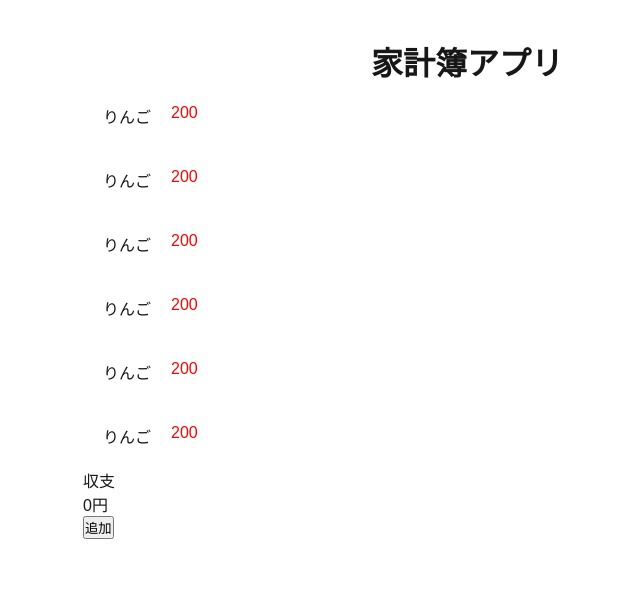
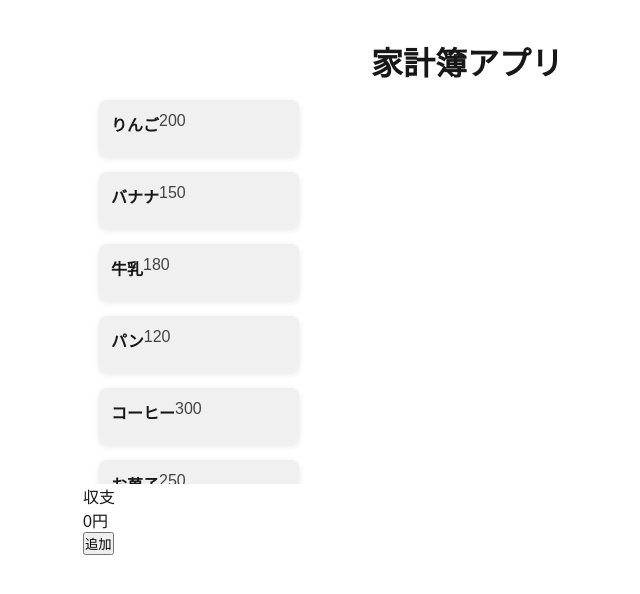
Before and after one commit to yuuri-dev/kakeibo-app2, a Next.js app: page / in a window 1280 px wide. Shown: the top 594 px of the page, without its empty margins (45-685 px from the left). Built offline with nearby package versions, Linux system fonts and the light colour scheme.

Commit message:
スクロールの実装

```diff
--- a/src/components/List/List.module.css
+++ b/src/components/List/List.module.css
@@ -1,13 +1,32 @@
-
-.card{
-    display: flex;
-    padding: 20px;
+.scroll_container {
+  max-height: 400px; /* スクロールエリアの高さ（好きに調整OK） */
+  overflow-y: auto;
+  display: flex;
+  flex-direction: column; /* 縦に並べる */
+  gap: 16px;
+  padding: 16px;
 }
 
-.card_title{
-    padding-right: 20px;
+/* カードを横に並べる */
+.card {
+  display: flex;
+  width: 200px;
+  height: 60px;
+  background-color: #f0f0f0;
+  border-radius: 8px;
+  padding: 12px;
+  box-shadow: 0 2px 6px rgba(0, 0, 0, 0.1);
 }
 
-.card_price{
-    color:red
+/* タイトルと価格（任意） */
+.card_title {
+  font-weight: bold;
+  margin-bottom: 8px;
+  text-align: center;
 }
+
+.card_price {
+  font-size: 16px;
+    margin: 0;
+  color: #444;
+}
--- a/src/components/List/index.jsx
+++ b/src/components/List/index.jsx
@@ -3,47 +3,41 @@ import { Params_Context } from '../../pages/index';
 import styles from '@/components/List/List.module.css';
 
 let lists = [
-  {
-    item: 'りんご',
-    balance: 200,
-  },
-  {
-    item: 'りんご',
-    balance: 200,
-  },
-  {
-    item: 'りんご',
-    balance: 200,
-  },
-  {
-    item: 'りんご',
-    balance: 200,
-  },
-  {
-    item: 'りんご',
-    balance: 200,
-  },
-  {
-    item: 'りんご',
-    balance: 200,
-  },
+  { key: 1, item: 'りんご', balance: 200 },
+  { key: 2, item: 'バナナ', balance: 150 },
+  { key: 3, item: '牛乳', balance: 180 },
+  { key: 4, item: 'パン', balance: 120 },
+  { key: 5, item: 'コーヒー', balance: 300 },
+  { key: 6, item: 'お菓子', balance: 250 },
+  { key: 7, item: '卵', balance: 220 },
+  { key: 8, item: '野菜ジュース', balance: 190 },
+  { key: 9, item: 'チーズ', balance: 260 },
+  { key: 10, item: 'カップ麺', balance: 140 },
+  { key: 11, item: '納豆', balance: 100 },
+  { key: 12, item: 'ヨーグルト', balance: 230 },
+  { key: 13, item: 'ハム', balance: 280 },
+  { key: 14, item: '水', balance: 110 },
+  { key: 15, item: 'トマト', balance: 170 },
+  { key: 16, item: 'じゃがいも', balance: 130 },
 ];
 
 export default function List() {
   const { sum } = useContext(Params_Context);
   return (
     <div>
+      <div className={styles.scroll_container}>
         {lists.map((obj) => {
           return (
-          <div className={styles.card}>
+            <div className={styles.card} key={obj.key}>
               <p className={styles.card_title}>{obj.item}</p>
               <p className={styles.card_price}>{obj.balance}</p>
             </div>
           );
         })}
+      </div>
       <div>
         <p>収支</p>
-        <p>{sum > 0 ? "+" + sum : sum}円</p>
+        <p>{sum > 0 ? '+' + sum : sum}円</p>
       </div>
     </div>
   );
```
Lines whose indentation alone changed are shown as unchanged.
